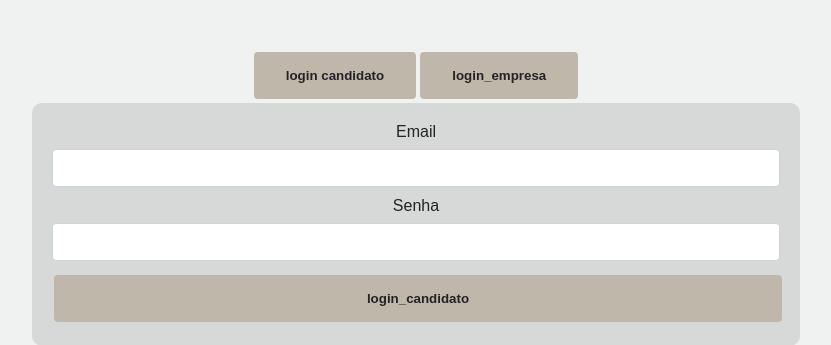
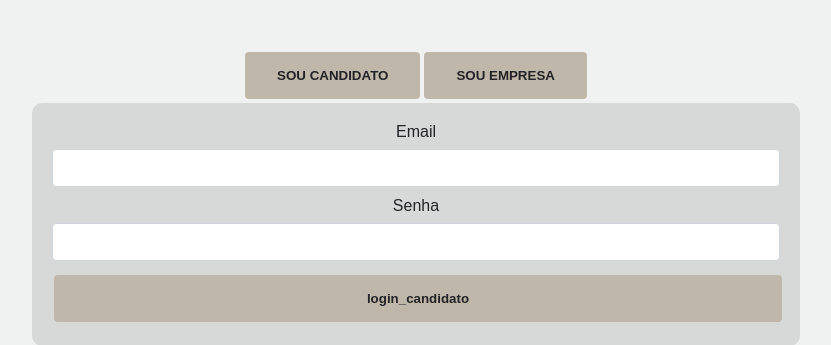
Before and after one commit to cami-almeida/integra, a Django app: page /login in a window 1280 px wide. Shown: the part 120-465 px from the top of the page, without its empty margins (224-1055 px from the left). Run offline with Django 3.2, Linux system fonts and the light colour scheme; parts of the project's set-up code (start-up, migrations or seed data) failed here and were passed over; some web fonts are replaced.

Commit message:
Atualizar texto aba login

```diff
--- a/website/templates/login.html
+++ b/website/templates/login.html
@@ -9,13 +9,13 @@
     <!-- <div class="opcao_candidato">
         <h2>login candidato</h2>
     </div> -->
-    <input type="button" value="login candidato" class="opcao_candidato">
+    <input type="button" value="SOU CANDIDATO" class="opcao_candidato">
     <!-- div para quando o usuario clicar tornar o formulario de empresa visivel -->
 
     <!-- <div class="opcao_empresa">
         <h2>login empresa</h2>
     </div> -->
-    <input type="button" value="login_empresa" class="opcao_empresa">
+    <input type="button" value="SOU EMPRESA" class="opcao_empresa">
     <!-- Div criada para fazer ambos os formularios ocuparem o espaço inferior total da div login -->
     </div>
     <div class="forms ">
```
Also changed, not shown: db.sqlite3.
